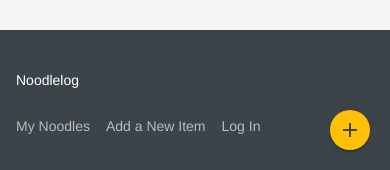
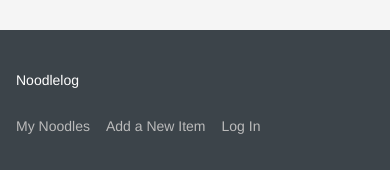
Before and after one commit to abequinonez/udacity-item-catalog, a Flask app: page / in a window 390 px wide. Shown: the part 674-844 px from the top of the page. Run offline with Flask 2, Linux system fonts and the light colour scheme; data comes from the database, SQL or seed files in the repository; data that the repository does not hold is empty; some libraries are stand-ins or nearby versions.

Commit message:
Change layout template MDL FAB button styles

```diff
--- a/static/css/styles.css
+++ b/static/css/styles.css
@@ -344,4 +344,8 @@ https://blog.escapecreative.com/how-to-replace-text-with-css
         margin-top: 0;
         padding: 16px;
     }
+
+    #new-item-button {
+        display: none;
+    }
 }
--- a/templates/layout.html
+++ b/templates/layout.html
@@ -122,7 +122,7 @@
     https://stackoverflow.com/a/11665879
     -#}
     {% if request.endpoint != 'new_item' %}
-        <a href="{{url_for('new_item')}}" id="new-item-button" class="mdl-button mdl-js-button mdl-button--fab mdl-button--mini-fab mdl-js-ripple-effect mdl-button--primary mdl-shadow--2dp">
+        <a href="{{url_for('new_item')}}" id="new-item-button" class="mdl-button mdl-js-button mdl-button--fab mdl-js-ripple-effect mdl-button--primary mdl-shadow--2dp">
             <i class="material-icons">add</i>
         </a>
     {% endif %}
```
